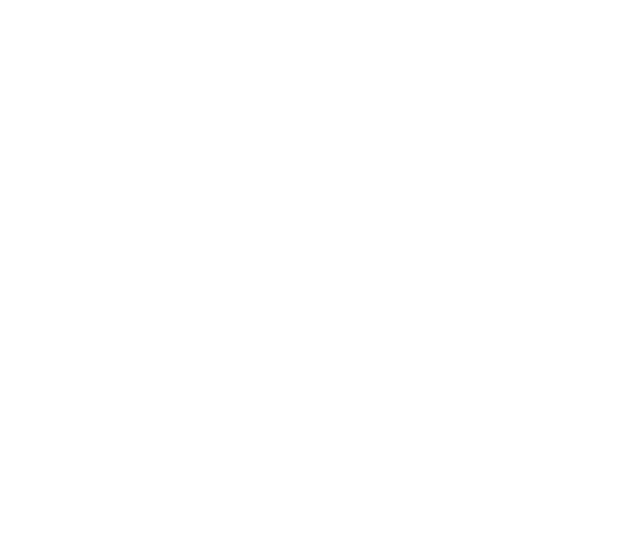
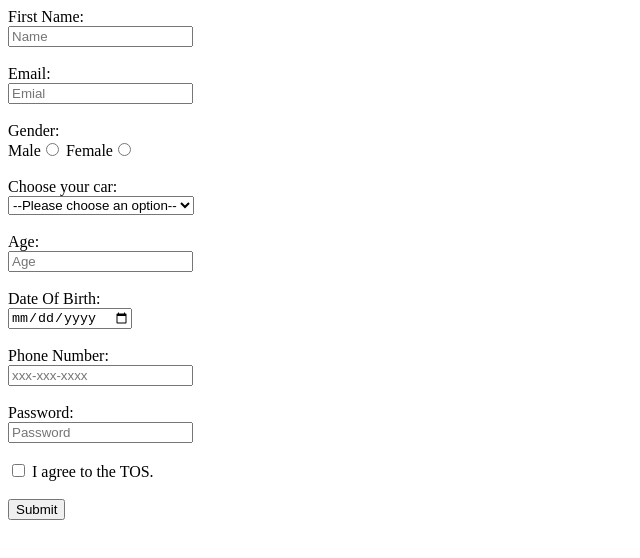
Before and after one commit to acciojob/signup-form-car-yash-himself, a website: page main.html in a window 1280 px wide. Shown: the whole page, without its empty margins (0-640 px from the left). Drawn offline with Linux system fonts and the light colour scheme.

Commit message:
created a submission

```diff
--- a/main.html
+++ b/main.html
@@ -8,6 +8,88 @@
 
 <body>
 	<!-- the entire body must be written by student -->
+
+ <form method="post">
+
+                    <!--name  -->
+                    <div>
+                        <label for="name">First Name:</label>
+                        <br />
+                        <input placeholder="Name" type="text" id="name" name="name" required />
+                    </div>
+                    <br />
+
+		 <!-- email -->
+                    <div>
+                        <label for="email">Email:</label>
+                        <br />
+                        <input placeholder="Emial" type="email" id="email" required />
+                    </div>
+                    <br />
+
+                    <div>
+                        <label for="gender">Gender:</label>
+                        <br />
+                        <span>Male</span><input value="male" type="radio" id="gender_m" name="gender" required/>
+						<span>Female</span><input value="female" type="radio" id="gender_f" name="gender"/>
+                    </div>
+                    <br />
+					<div>
+                        <label for="cars">Choose your car:</label>
+                        <br />
+                        <select placeholder="--Please choose an option--" name="cars" id="cars">
+							<option>--Please choose an option--</option>
+							<option>BMW</option>
+							<option>Audi</option>
+							<option>Mercedez</option>
+						</select>
+                    </div>
+                    <br />
+                    <!-- car age -->
+                    <div>
+                        <label for="age">Age:</label>
+                        <br />
+                        <input placeholder="Age" type="number" id="age" name="age" required />
+                    </div>
+                    <br />
+		 <!-- date of purchase -->
+                    <div>
+                        <label for="dob">Date Of Birth:</label>
+                        <br />
+                        <input type="date" id="dob" name="dob" required />
+                    </div>
+                    <br />
+
+                     <div>
+                        <label for="tel">Phone Number:</label>
+                        <br />
+                        <input placeholder="xxx-xxx-xxxx"  type="tel" id="tel" name="tel" required />
+                    </div>
+                    <br />
+
+                    <!-- password -->
+                    <div>
+                        <label for="password">Password:</label>
+                        <br />
+                        <input placeholder="Password" type="password" id="password" pattern=".{6,}" required />
+                    </div>
+                    <br />
+					<input type="checkbox" id="tos" required> <span> I agree to the TOS.</span>
+	                  <br><br>
+
+                    <!-- register btn -->
+                    <div>
+                       <button type="submit">Submit</button>
+                    </div>
+                    <br />
+
+
+                </form>
+
+
+
+
+
     <script type="text/javascript" src="./script.js">
 </script>
 
```
